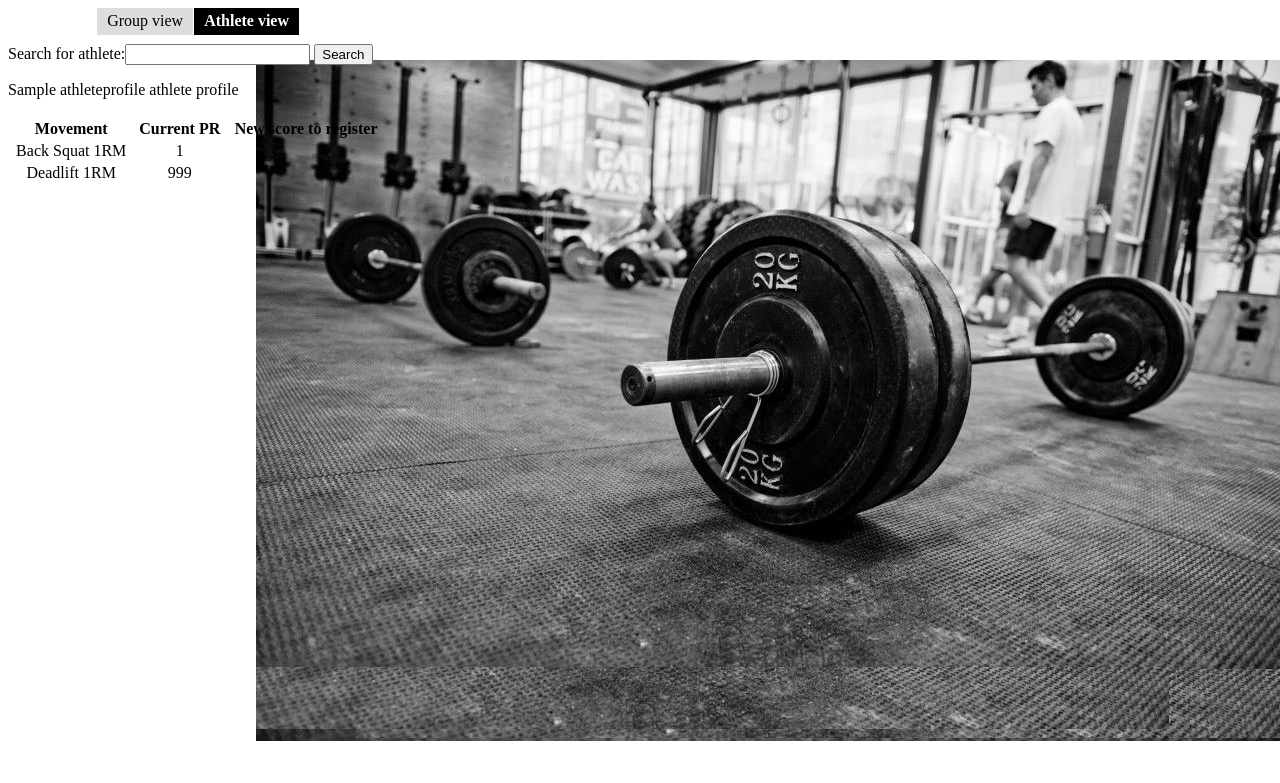
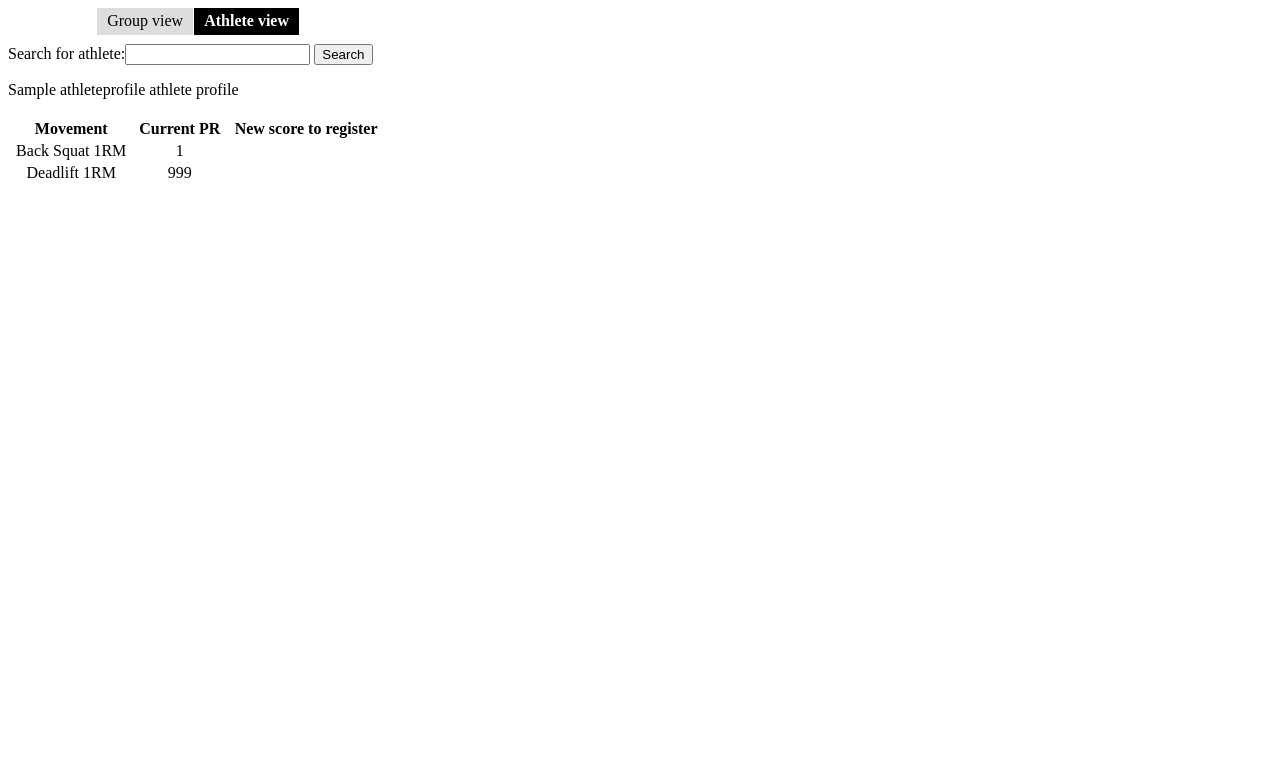
Before and after one commit to yell0wc0w/cfbwebapp, a Django app: page /polls/ in a window 1280 px wide. Shown: the top 783 px of the page. Run offline with Django 3.2, Linux system fonts and the light colour scheme; tables that the repository leaves empty hold one stand-in row (values such as "Sample post").

Commit message:
Removed image behind for easier debugging

```diff
--- a/mysite/polls/static/polls/style.css
+++ b/mysite/polls/static/polls/style.css
@@ -3,7 +3,7 @@ li a {
 }
 
 body {
-    background: white url("images/wallpaper.jpg") no-repeat right
+    /*background: white url("images/wallpaper.jpg") no-repeat right*/
 }
 
 #centeredmenu {
```
